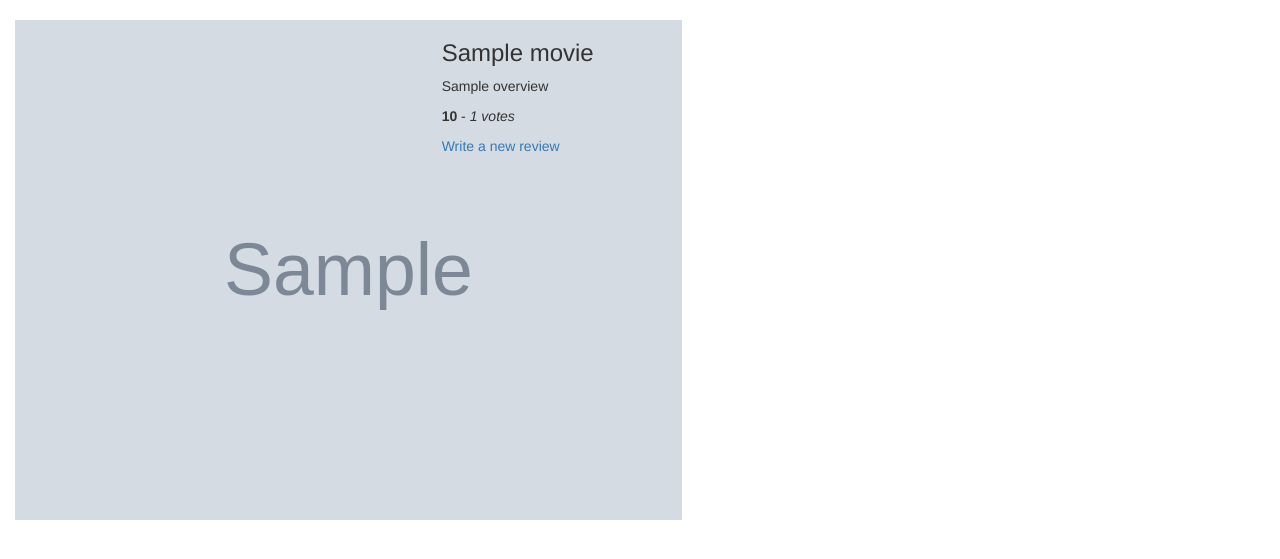
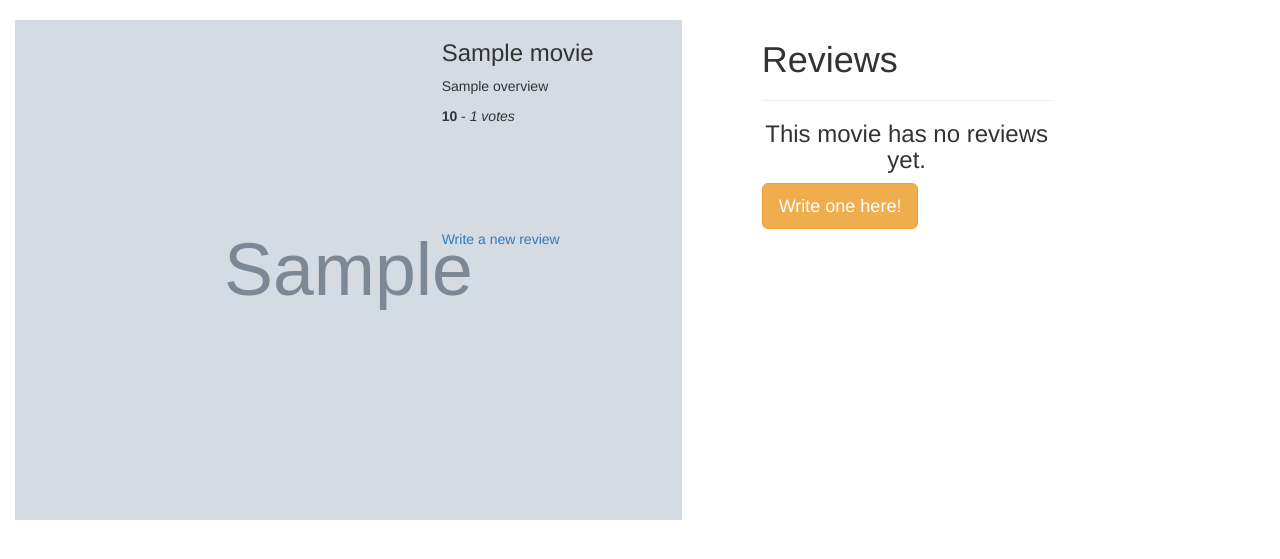
Before and after one commit to lamechy/Watchlist, a Flask app: template app/templates/movie.html in a window 1280 px wide. Shown: the part 52-611 px from the top of the page. Run offline with Flask 2, Linux system fonts and the light colour scheme; the template is opened without the code that fills it: most values are stand-ins (such as "Sample title", 1, 10 or a date in 2020); grey boxes marked "Sample" are stand-in pictures; parts of the project's set-up code (start-up, migrations or seed data) failed here and were passed over; some libraries are stand-ins or nearby versions.

Commit message:
Added the movie review section to this file

```diff
--- a/app/templates/movie.html
+++ b/app/templates/movie.html
@@ -10,13 +10,29 @@
 <div class="container-fluid">
     <!--Poster background -->
     <div class="row">
-        <div class="col-lxs-6 col-lsm-6 col-md-4 col-llg-6 posterPath" style="align-content: center;">
+        <div class="ol-xs-6 ol-sm-6 col-md-4 ol-lg-6 posterPath" style="align-content: center;">
         <img src="{{movie.poster}}" alt="{{movie.title}} poster" style="width: auto;height: 500px;">
         </div>
-        <div class="coll-xs-6 coll-sm-6 col-md-6 col-llg-6 movie-details">
-            <h3>{{ movie.title }}</h3>
-            <p class="overview">{{ movie.overview}}</p>
-            <p class="ratings"><b>{{ movie.vote_average }}</b> - <i>{{ movie.vote_count }} votes</i></p>
+        <div class="ol-xs-6 ol-sm-6 col-md-6 ol-lg-6 movie-details">
+            <div class="row">
+                <div class="col-md-6">
+                    <h3>{{ movie.title }}</h3>
+                    <p class="overview">{{ movie.overview}}</p>
+                    <p class="ratings"><b>{{ movie.vote_average }}</b> - <i>{{ movie.vote_count }} votes</i></p>
+                </div>
+                <div class="col-md-6">
+                    <h1>Reviews</h1>
+                    <hr>
+
+                    {% if reviews %}
+                        {{macro.displayReviews(reviews)}}
+                    {% else %}
+                        <h3 class="text-center">This movie has no reviews yet.</h3>
+                        <a class="btn btn-warning btn-lg text-center" href="/movie/review/new/{{movie.id}}"> Write one here!</a>
+
+                    {% endif%}
+                </div>
+            </div>
             <a  class="ratings" href="/movie/review/new/{{ movie.id}}"> Write a new review</a>
         </div>
     </div>
```
